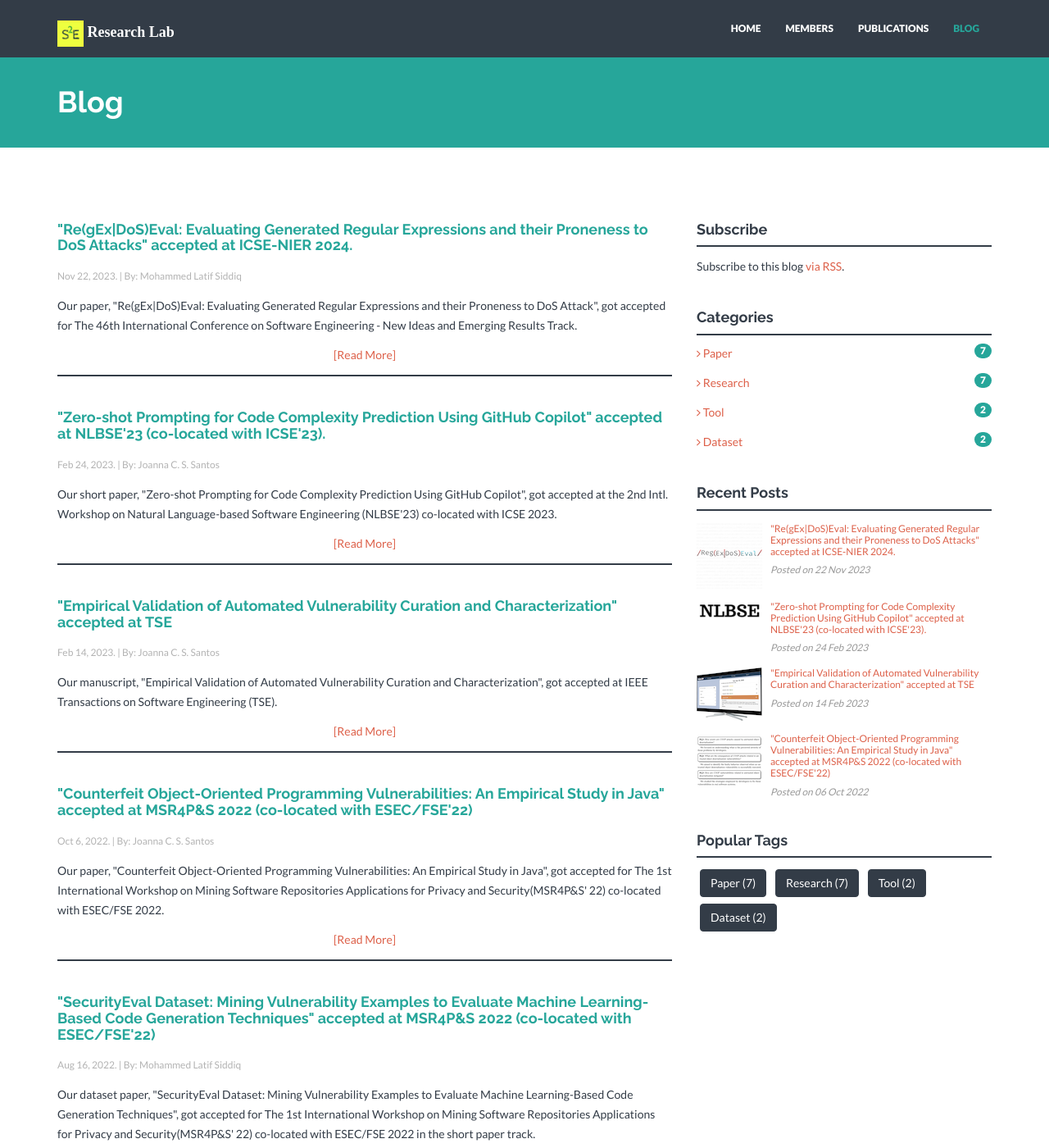
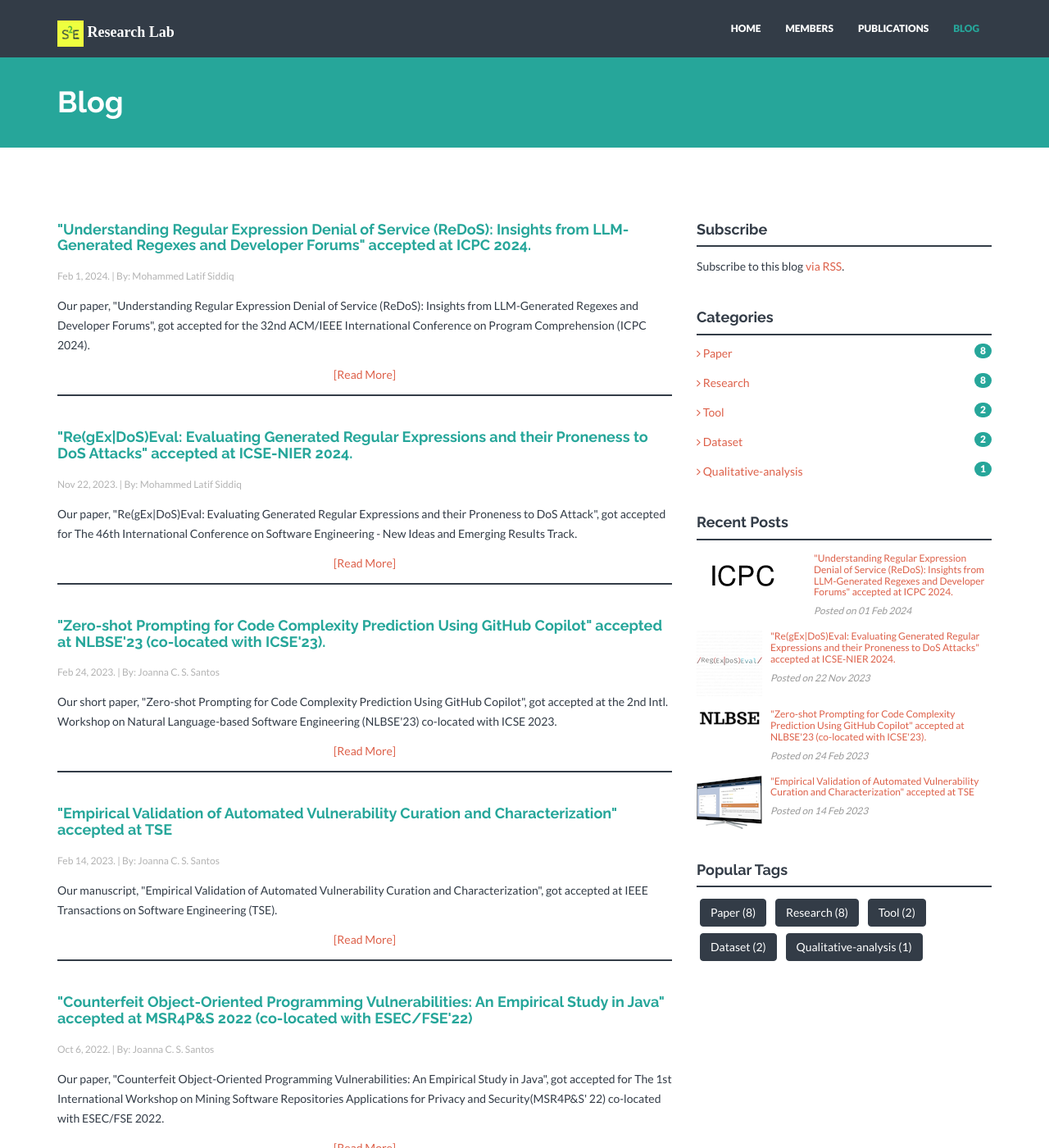
Before and after one commit to s2e-lab/s2e-lab.github.io, a Jekyll site: the page built from blog.html, in a window 1280 px wide and 1400 px high. Shown: the whole window at 82% size. Built offline with Jekyll 4.4.1, drawn with Linux system fonts in a browser that asks for light colours; nearby versions of some CDN libraries; some web fonts are replaced; a style sheet for code colours, icons or effects is not loaded.

Commit message:
updated with icpc news

```diff
--- a/_data/publications.yml
+++ b/_data/publications.yml
@@ -30,6 +30,7 @@ international:
     to_appear: true
     preprint: MSR_Mining_Challenges.pdf
     github: s2e-lab/DevGPT-Study
+    doi: 10.1145/3643991.3645071
     authors:
       - Mohammed Latif Siddiq
       - Lindsay Roney
--- /dev/null
+++ b/_posts/2024-02-01-icpc-2024.md
@@ -0,0 +1,15 @@
+---
+layout: post
+title: "\"Understanding Regular Expression Denial of Service (ReDoS): Insights from LLM-Generated Regexes and Developer Forums\" accepted at ICPC 2024."
+short_title: "Paper accepted at ICPC 2024"
+date: 2024-02-01 12:00:00 -0400
+categories: paper research qualitative-analysis
+author: "Mohammed Latif Siddiq"
+img: icpc_taxonomy.png
+thumb: icpc.png
+tags: icpc-24
+paper_id: icpc-2024
+excerpt: "Our paper, \"Understanding Regular Expression Denial of Service (ReDoS): Insights from LLM-Generated Regexes and Developer Forums\", got accepted for the 32nd ACM/IEEE International Conference on Program Comprehension (ICPC 2024)."
+---
+
+Our paper, **Understanding Regular Expression Denial of Service (ReDoS): Insights from LLM-Generated Regexes and Developer Forums**, got accepted for the 32nd ACM/IEEE International Conference on Program Comprehension (ICPC 2024). In this work, we analyzed the robustness in generating functionally correct and ReDoS-free RegEx by LLMs, how understandable the LLM-generated and real world ReDoS-vulnerable RegEx and what are the perspective of the developers for ReDoS vulnerability.
```
Also changed, not shown: assets/img/blog/icpc_taxonomy.png (added), assets/img/blog/thumbs/icpc.png (added).
